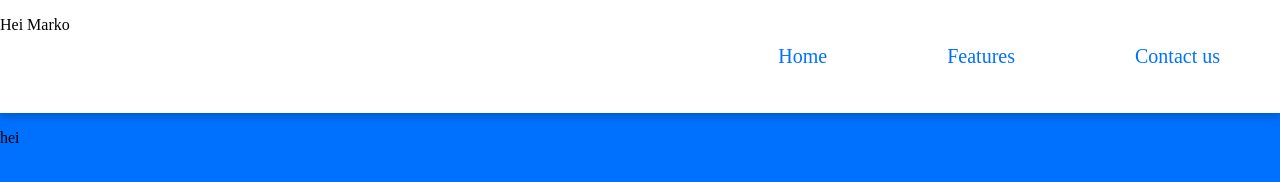
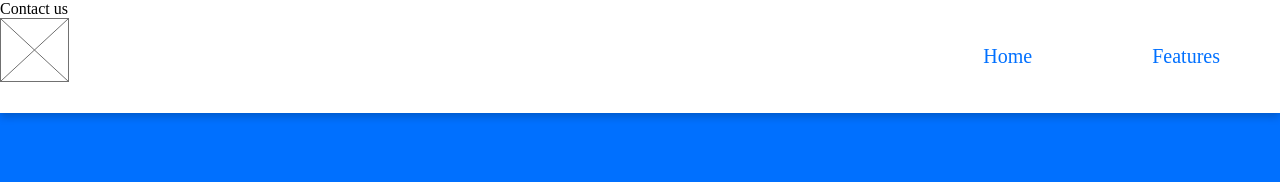
Before and after one commit to Tafaha/Dafe1200, a plain HTML site: page home_page.html in a window 1280 px wide. Drawn offline with Linux system fonts and the light colour scheme.

Commit message:
Update home_page.html

```diff
--- a/home_page.html
+++ b/home_page.html
@@ -7,11 +7,21 @@
   </head>
   <body>
     <div class="topnav">
+      <div id="topnav_a"
       <a href="#contact">Contact us</a>
       <a href="#features">Features</a>
       <a href="#home">Home</a>
-      <p>Hei Marko</p>
+      <div id="logo">
+      </div>
+        <svg xmlns="http://www.w3.org/2000/svg" width="69.34" height="64.367" viewBox="0 0 69.34 64.367">
+  <g id="Rectangle_1" data-name="Rectangle 1" fill="#fff" stroke="#707070" stroke-width="1">
+    <rect width="69" height="64" stroke="none"/>
+    <rect x="0.5" y="0.5" width="68" height="63" fill="none"/>
+  </g>
+  <line id="Line_3" data-name="Line 3" x2="68" y2="63" transform="translate(69 64) rotate(180)" fill="none" stroke="#707070" stroke-width="1"/>
+  <line id="Line_4" data-name="Line 4" y1="62" x2="67" transform="translate(1 1)" fill="none" stroke="#707070" stroke-width="1"/>
+</svg>
+      </div>
     </div>
-    <p>hei<p>
   </body>
 </html>
```
